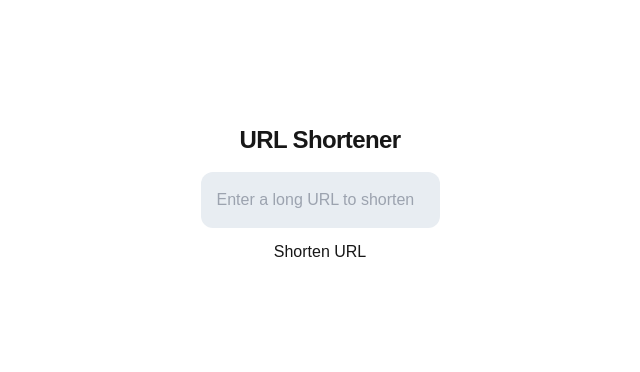
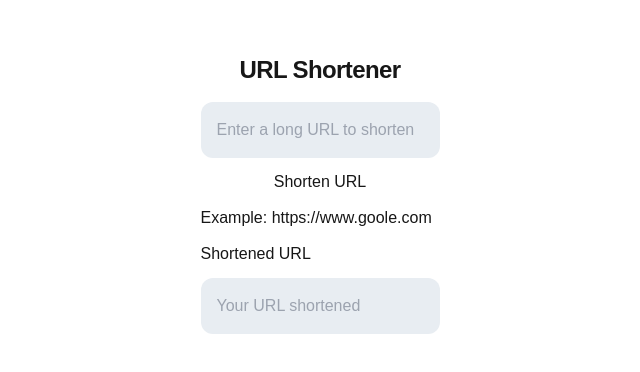
Before and after one commit to nivindulakshitha/URL-Shortener, a Next.js app: page / in a window 1280 px wide. Shown: the part 208-580 px from the top of the page, without its empty margins (320-960 px from the left). Built offline with nearby package versions, Linux system fonts and the light colour scheme.

Commit message:
Refactor Form component to include input field for long URL

```diff
--- a/src/app/elements/Form.tsx
+++ b/src/app/elements/Form.tsx
@@ -18,6 +18,9 @@ const Form = () => {
 			<button onClick={handleSubmit} disabled={loading}>
 				{ loading? "Shortening..." : "Shorten URL" }
 			</button>
+			<span>Example: https://www.goole.com</span>
+			<span>Shortened URL</span>
+			<input className='url-input' onInput={handleInputLongUrl} type="url" name="short-url" id="short-url" required placeholder='Your URL shortened' />
 		</div>
 	)
 }
```
